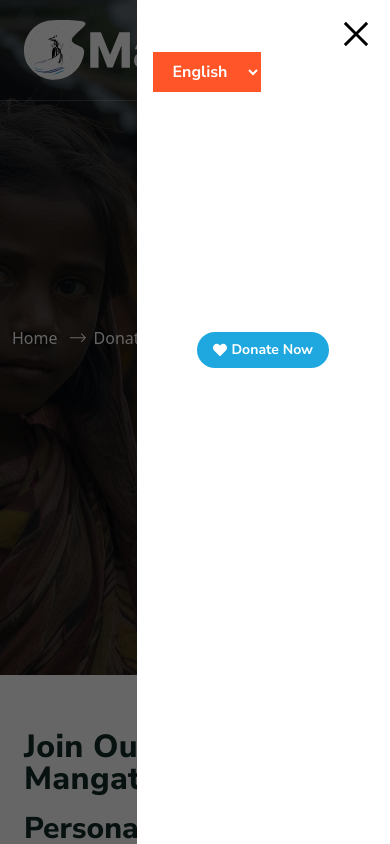
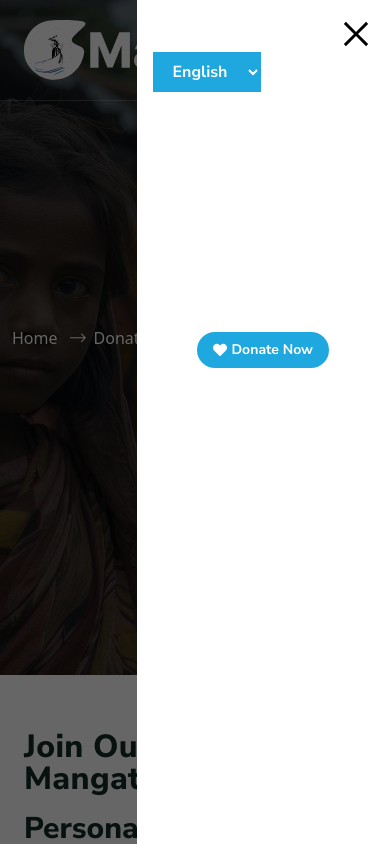
Before and after one commit to MrbadMiro/Care, a React (Vite) app: page /donate in a window 390 px wide. Both pictures are taken after a click on the icon 348 px from the left and 38 px from the top of the page. Shown: the top 844 px of the page. Built offline with nearby package versions, Linux system fonts and the light colour scheme; what tailwindcss-animatecss, tailwindcss-debug-screens would draw is missing.

Commit message:
Hero Section

```diff
--- a/src/components/Header/MobileNav.jsx
+++ b/src/components/Header/MobileNav.jsx
@@ -24,7 +24,7 @@ const MobileNav = ({ closeSideMenu }) => {
         </section>
         <div className="flex flex-col text-base gap-2 transition-all">
           <div className="flex">
-            <select id="language" className="bg-Orange px-4 py-2 outline-none">
+            <select id="language" className="bg-[#1EA8DF] px-4 py-2 outline-none">
               <option value="english">English</option>
               <option value="tamil">Tamil</option>
               <option value="sinhala">Sinhala</option>
```
